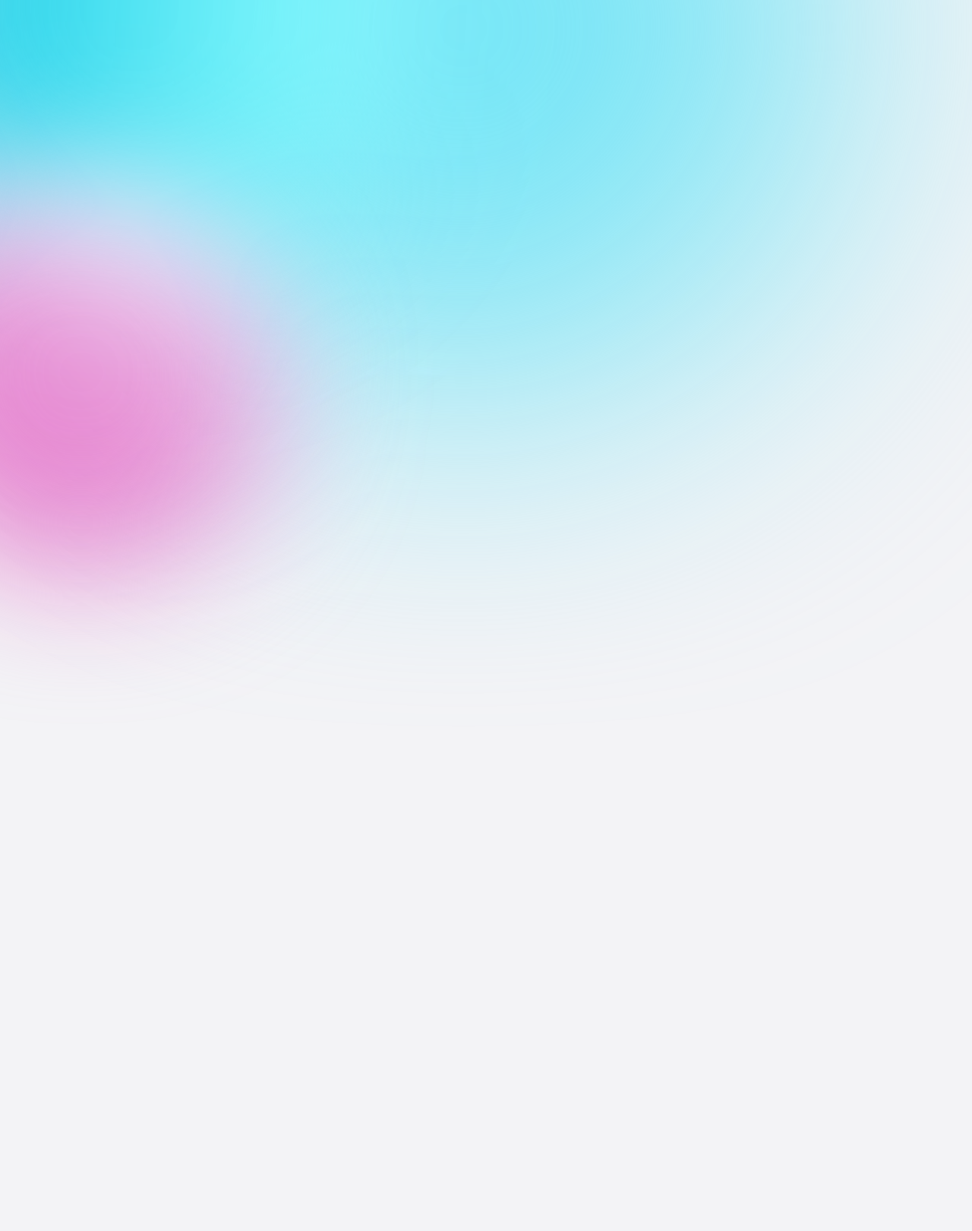
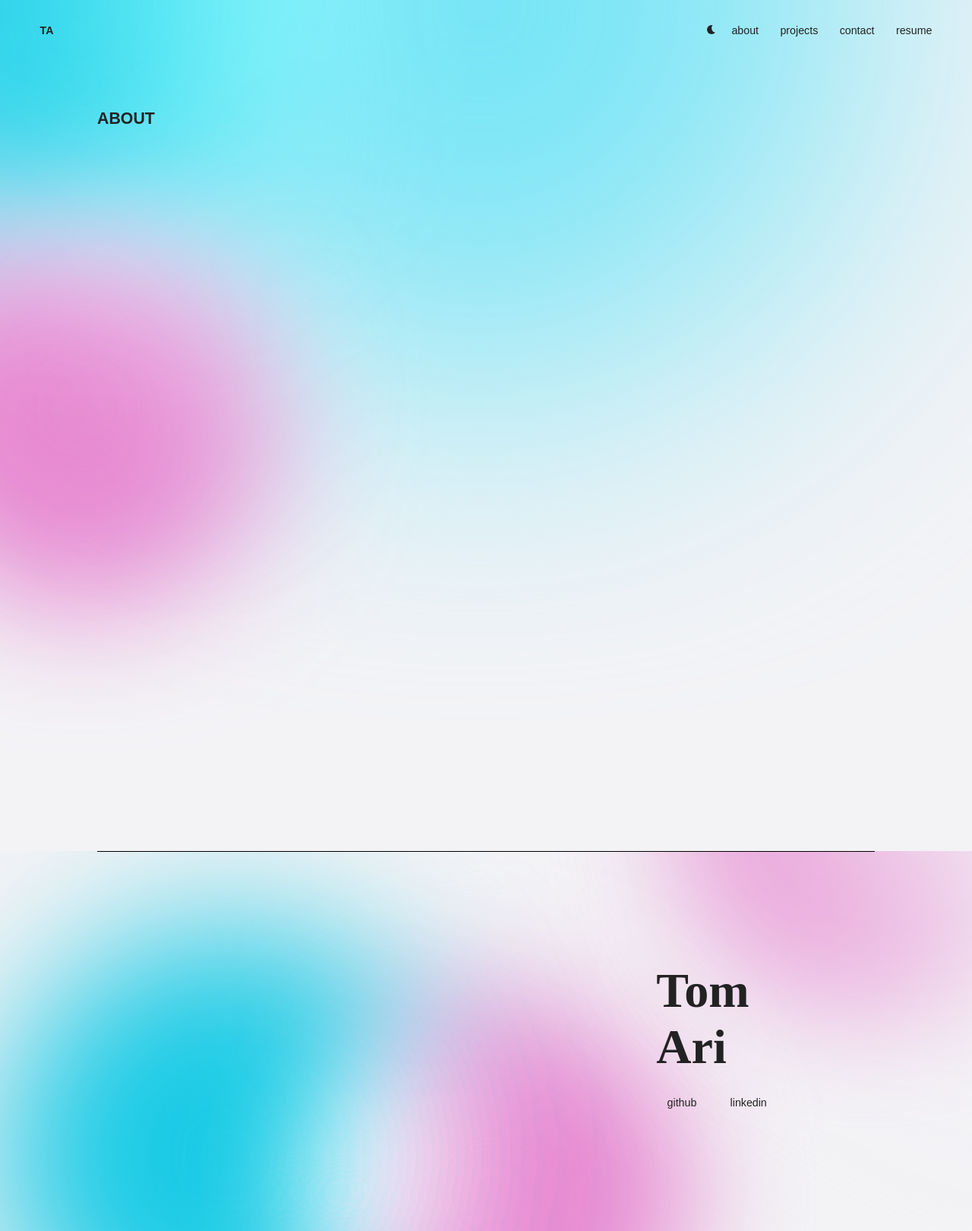
Before and after one commit to tomari3/tomari-perosnal-website, a React (Create React App) app: page /about in a window 1280 px wide. Before the commit this address had no page. Shown: the whole page at 76% size. Before the commit the page ends 1100 px from the top, so only its background shows below. Built offline with nearby package versions, Linux system fonts and the light colour scheme.

Commit message:
pages layout, ScrollToTop

```diff
--- a/src/App.js
+++ b/src/App.js
@@ -5,10 +5,16 @@ import { lightTheme, darkTheme } from "./styles/Theme";
 import { ThemeProvider } from "styled-components";
 import Global from "./styles/Global";
 
+import ScrollToTop from "./hooks/ScrollToTop";
+
 import { Home } from "./components/Home/Home";
 import { Header } from "./components/Header/Header";
 import { Footer } from "./components/Footer/Footer";
 import { ColoredWrapper } from "./components/Home/ColoredWrapper";
+import { About } from "./components/About/About";
+import { Projects } from "./components/Projects/Projects";
+import { Contact } from "./components/Contact/Contact";
+import { Resume } from "./components/Resume/Resume";
 
 function App() {
   const [theme, setTheme] = useState("light");
@@ -27,12 +33,17 @@ function App() {
         <Global />
         <ColoredWrapper />
         <BrowserRouter>
+          <ScrollToTop />
           <Routes>
             <Route
               path="/"
               element={<LayoutsWithNavbar toggle={toggleTheme} />}
             >
               <Route path="/" element={<Home />} />
+              <Route path="about" element={<About />} />
+              <Route path="projects" element={<Projects />} />
+              <Route path="contact" element={<Contact />} />
+              <Route path="resume" element={<Resume />} />
             </Route>
           </Routes>
         </BrowserRouter>
--- /dev/null
+++ b/src/components/About/About.js
@@ -0,0 +1,11 @@
+import React from "react";
+
+import { HomeIntroWrapper } from "../../styles/HomeIntroWrapper";
+
+export const About = () => {
+  return (
+    <HomeIntroWrapper>
+      <h1>ABOUT</h1>
+    </HomeIntroWrapper>
+  );
+};
--- /dev/null
+++ b/src/components/Contact/Contact.js
@@ -0,0 +1,11 @@
+import React from "react";
+
+import { HomeIntroWrapper } from "../../styles/HomeIntroWrapper";
+
+export const Contact = () => {
+  return (
+    <HomeIntroWrapper>
+      <h1>Contact</h1>
+    </HomeIntroWrapper>
+  );
+};
--- a/src/components/Home/BackEndSkills.js
+++ b/src/components/Home/BackEndSkills.js
@@ -9,7 +9,6 @@ import { Aws } from "@styled-icons/fa-brands/Aws";
 import { Redis } from "@styled-icons/simple-icons/Redis";
 import { Javascript } from "@styled-icons/simple-icons/Javascript";
 import { Typescript } from "@styled-icons/simple-icons/Typescript";
-
 import { BackEndGame } from "./BackEndGame";
 
 export const BackEndSkills = () => {
--- /dev/null
+++ b/src/components/Projects/Projects.js
@@ -0,0 +1,11 @@
+import React from "react";
+
+import { HomeIntroWrapper } from "../../styles/HomeIntroWrapper";
+
+export const Projects = () => {
+  return (
+    <HomeIntroWrapper>
+      <h1>Projects</h1>
+    </HomeIntroWrapper>
+  );
+};
--- /dev/null
+++ b/src/components/Resume/Resume.js
@@ -0,0 +1,11 @@
+import React from "react";
+
+import { HomeIntroWrapper } from "../../styles/HomeIntroWrapper";
+
+export const Resume = () => {
+  return (
+    <HomeIntroWrapper>
+      <h1>Resume</h1>
+    </HomeIntroWrapper>
+  );
+};
--- /dev/null
+++ b/src/hooks/ScrollToTop.js
@@ -0,0 +1,12 @@
+import { useEffect } from "react";
+import { useLocation } from "react-router-dom";
+
+export default function ScrollToTop() {
+  const { pathname } = useLocation();
+
+  useEffect(() => {
+    window.scrollTo(0, 0);
+  }, [pathname]);
+
+  return null;
+}
--- a/src/styles/FooterWrapper.js
+++ b/src/styles/FooterWrapper.js
@@ -12,13 +12,14 @@ export const FooterWrapper = styled.footer`
   overflow: hidden;
   position: relative;
 
-  ::before,
-  ::after {
+  &::before {
     content: "";
-    display: table;
-  }
-  ::after {
-    clear: both;
+    position: absolute;
+    top: 0;
+    left: calc(50% - 80% / 2);
+    width: 80%;
+    height: 1px;
+    background-color: black;
   }
 
   .animated-wrapper {
--- a/src/styles/Global.js
+++ b/src/styles/Global.js
@@ -10,6 +10,10 @@ export const Global = createGlobalStyle`
     margin: 0;
     padding: 0;
     box-sizing: border-box;
+  }
+
+  html {
+    scroll-behavior: smooth;
   }
 
   body {
--- a/src/styles/SubWrapper.js
+++ b/src/styles/SubWrapper.js
@@ -10,6 +10,5 @@ export const SubWrapper = styled.section`
     width: 80%;
     left: calc(50% - 80% / 2);
     bottom: 0;
-    border-bottom: 1px solid black;
   }
 `;
```
